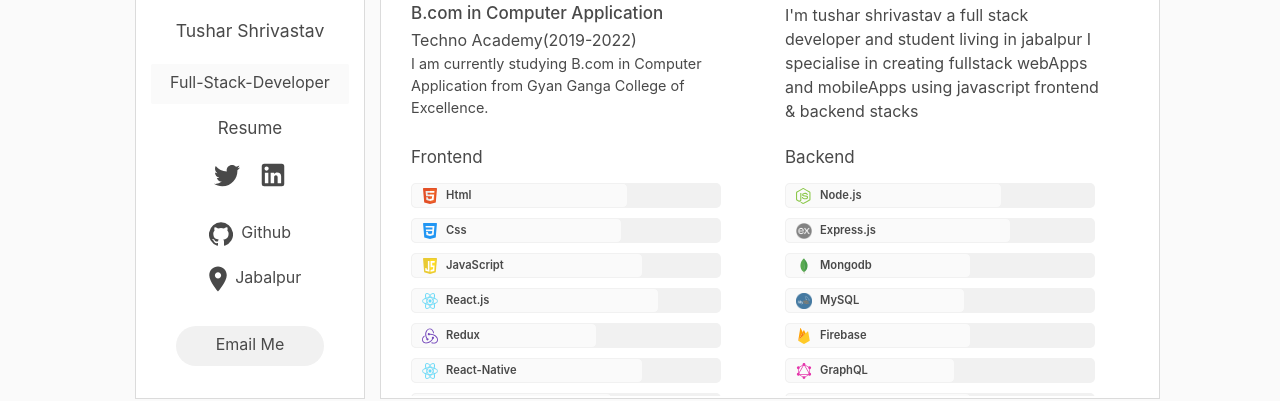
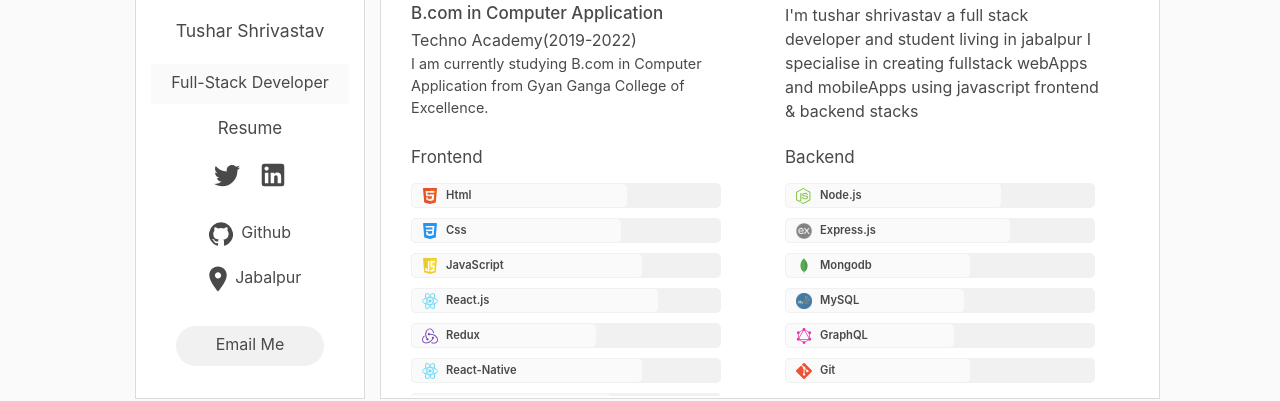
Before and after one commit to Tuhsarshrivastav/portfolio, a React (Create React App) app: page / in a window 1280 px wide. Shown: the part 183-584 px from the top of the page. Built offline with nearby package versions, Linux system fonts and the light colour scheme.

Commit message:
removing something

```diff
--- a/src/Data/resume_data.js
+++ b/src/Data/resume_data.js
@@ -45,11 +45,6 @@
     level: "75",
   },
   {
-    icon: "icons/jamstack.svg",
-    name: "Jamstack",
-    level: "75",
-  },
-  {
     icon: "icons/react-bootstrap.jpg",
     name: "React-Bootstrap",
     level: "70",
@@ -89,11 +84,6 @@
     level: "58",
   },
   {
-    icon: "icons/firebase-icon.svg",
-    name: "Firebase ",
-    level: "60",
-  },
-  {
     icon: "icons/graphql.svg",
     name: "GraphQL",
     level: "55",
--- a/src/components/Sidebar/Sidebar.js
+++ b/src/components/Sidebar/Sidebar.js
@@ -14,7 +14,7 @@
       <img src='profile.jpg' alt="Profile" className="sidebar__avatar" />
       <div className="sidebar__name">Tushar Shrivastav</div>
       <div className="sidebar__item sidebar__title">
-        <p>Full-Stack-Developer</p>
+        <p>Full-Stack Developer</p>
       </div>
       <a href="resume.pdf" download="resume.pdf">
         <div className="sidebar__item sidebar__resume">Resume</div>
```
Also changed, not shown: public/icons/firebase-icon.svg (deleted), public/icons/jamstack.svg (deleted).
